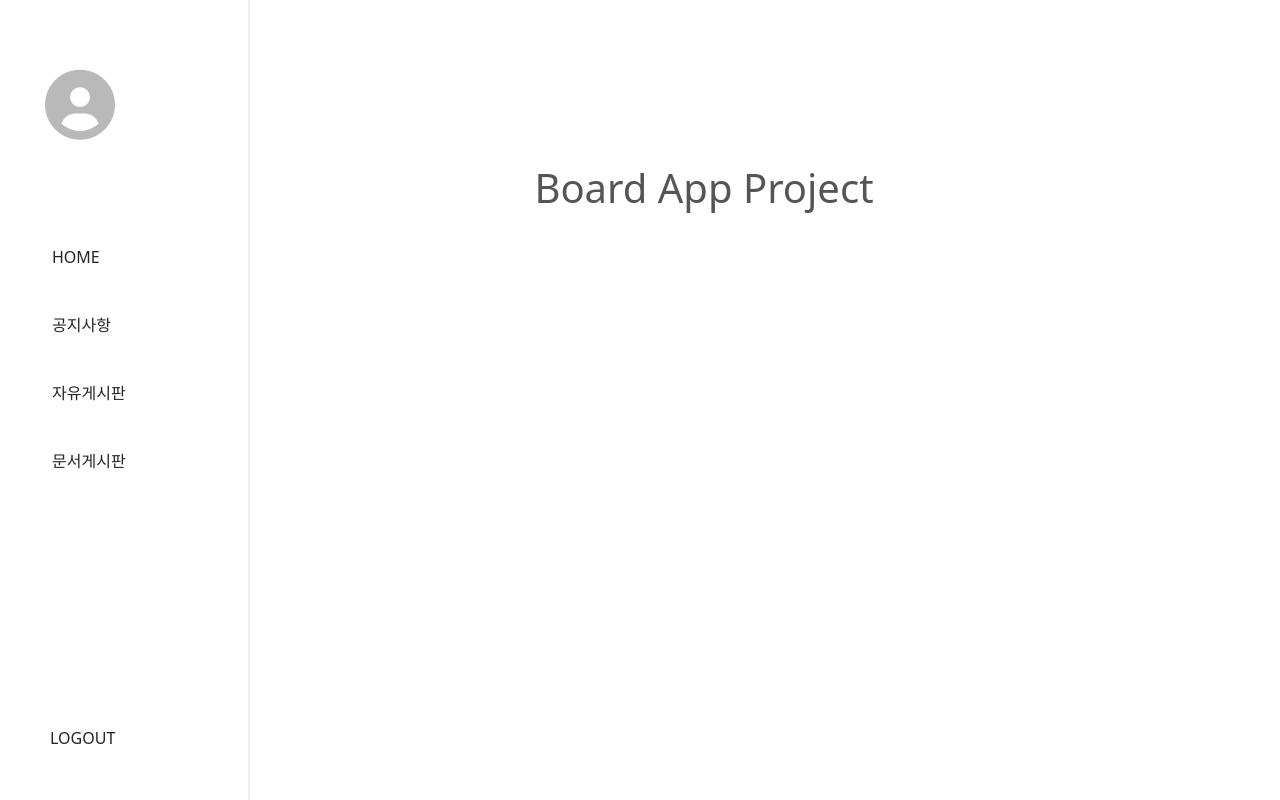
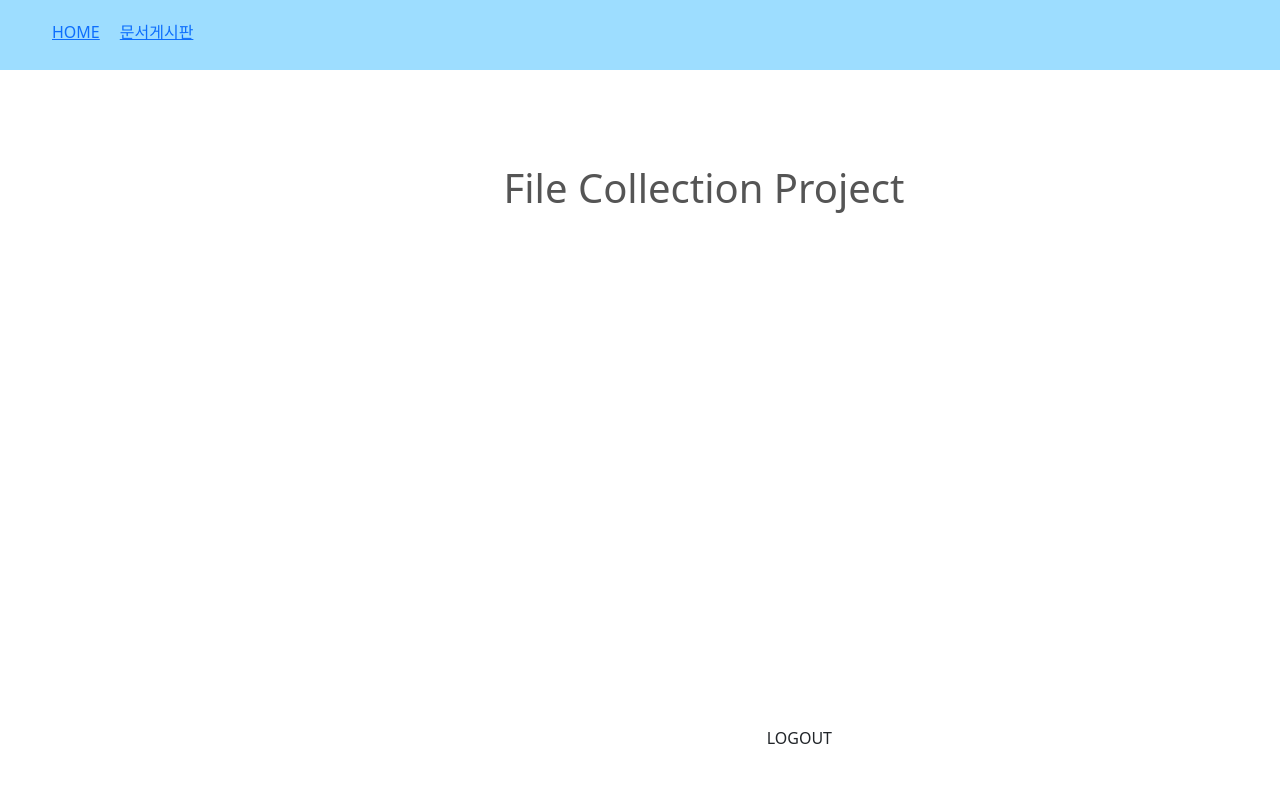
Before and after one commit to hoijoii/Comento_Project, a React (Create React App) app in the folder mysitefr/: page /home in a window 1280 px wide. Built offline with nearby package versions, Linux system fonts and the light colour scheme.

Commit message:
Design navbar UI : Left side navbar -> Top navbar

```diff
--- a/mysitefr/src/components/Navbars.js
+++ b/mysitefr/src/components/Navbars.js
@@ -1,7 +1,6 @@
 import React from "react";
 import { Link } from "react-router-dom";
 import "./navbars.css";
-import {NavbarData} from "./NavbarData";
 import {useCookies} from 'react-cookie';
 
 
@@ -15,14 +14,15 @@ function Navbars() {
 
   return (
     <>
+      <nav className="nav-menu">
+        <div className="nav-menu-items">
 
-      <div className="navbar"></div>
-      <nav className="nav-menu">
+          <ul>
+            <li><Link to="/home">HOME</Link></li>
+            <li><Link to="/doc">문서게시판</Link></li>
+          </ul>
 
-        <div className="nav-menu-items">
-          <Link to='/mypage'>
-            <i className="profile fas fa-user-circle"></i>
-          </Link>
+          {/*
           {
             NavbarData.map(item =>{
               return(
@@ -34,6 +34,7 @@ function Navbars() {
               )
             })
           }
+           */}
 
           <span className="nav-menu-bottom" onClick={()=>logoutBtn}>LOGOUT</span>
 
--- a/mysitefr/src/components/navbars.css
+++ b/mysitefr/src/components/navbars.css
@@ -1,49 +1,31 @@
-.navbar{
-    position: fixed;
-    background-color: rgb(255, 255, 255);
-    display: flex;
-    justify-content: start;
-    align-items: center;
-    height: 50px;
-}
 
-.menu-bars{
-    margin-left: 2rem;
-    font-size: 2rem;
-    background-color: none;
-    color: #fff;
+ul li  {
+    list-style-type: none;
+    float: left;
+    margin-left: 20px;
 }
 
 .nav-menu{
     display: flex;
-    background-color: #ffffff;
-    border-right: 2px solid rgb(235, 235, 235);
+    background-color: #9dddff;
     position: fixed;
     top:0;
-    width: 250px;
-    height: 100vh;
+    width: 100%;
+    height: 70px;
     justify-content: center;
-    transition: 0.8s;
 }
 
 .nav-menu-items{
     width: 100%;
-    padding: 70px 20px;
+    margin-top: 20px;
+    text-align: center;
 }
 
 .nav-menu-bottom{
     font-size: 16px;
     position: fixed;
-    bottom:50px;
+    bottom: 50px;
     padding-left: 30px;
-}
-
-.profile{
-    color: rgb(185, 185, 185);
-    font-size: 70px;
-    margin-left: 25px;
-    padding-bottom: 40%;
-    align-items: center;
 }
 
 .nav-text{
--- a/mysitefr/src/pages/Doc.js
+++ b/mysitefr/src/pages/Doc.js
@@ -35,11 +35,7 @@ function Doc() {
 
   return (
     <div className='doc'>
-    <Navbars />
-      <div className='path'>
-        <br/>
-        Board App Project {'>'} 문서게시판
-      </div>
+      <Navbars />
       <div className='docTitle'>
         <h2>문서게시판</h2>
         <button onClick={clickMe} className='docBtn'>글쓰기</button>
--- a/mysitefr/src/pages/Home.js
+++ b/mysitefr/src/pages/Home.js
@@ -7,8 +7,7 @@ const Home = () => {
     <div>
       <Navbars />
       <div className='home'>
-
-          <h1>Board App Project</h1>
+          <h1>File Collection Project</h1>
       </div>
     </div>
   )
--- a/mysitefr/src/pages/doc.css
+++ b/mysitefr/src/pages/doc.css
@@ -1,18 +1,7 @@
-.path{
-    display: flex;
-    background-color: rgba(255, 255, 255, 0.9);
-    font-size: 13px;
-    margin-left: 330px;
-    top:18px;
-    position: fixed;
-    height: 30px;
-    width: 100%;
-}
 
 .docTitle{
     font-size: 24px;
     align-items: center;
-    padding-left: 26%;
     margin-top: 200px;
     display: flex;
 }
@@ -29,11 +18,9 @@
 
 .docBody{
     padding-top: 3%;
-    margin-left: 300px;
 }
 
 table {
-
     width: 90%;
     border-collapse: separate;
     border-spacing: 1px;
```
